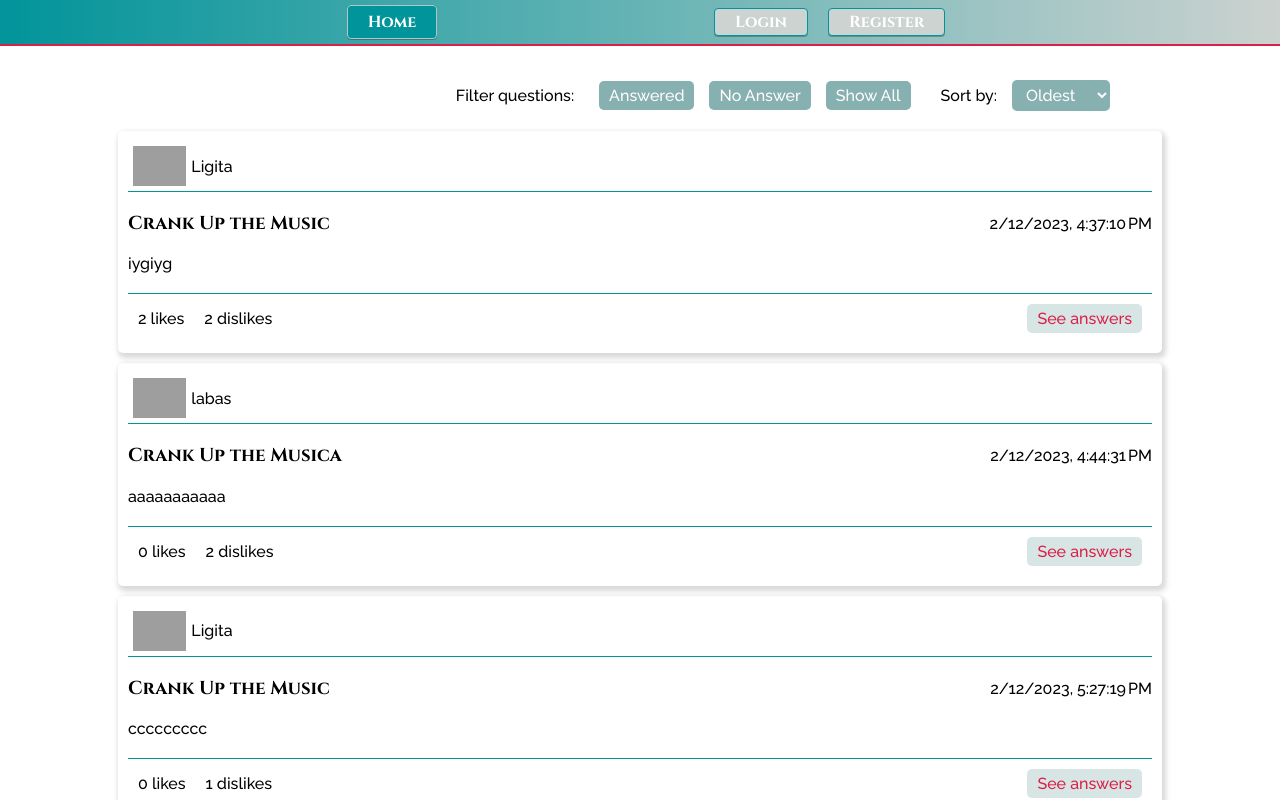
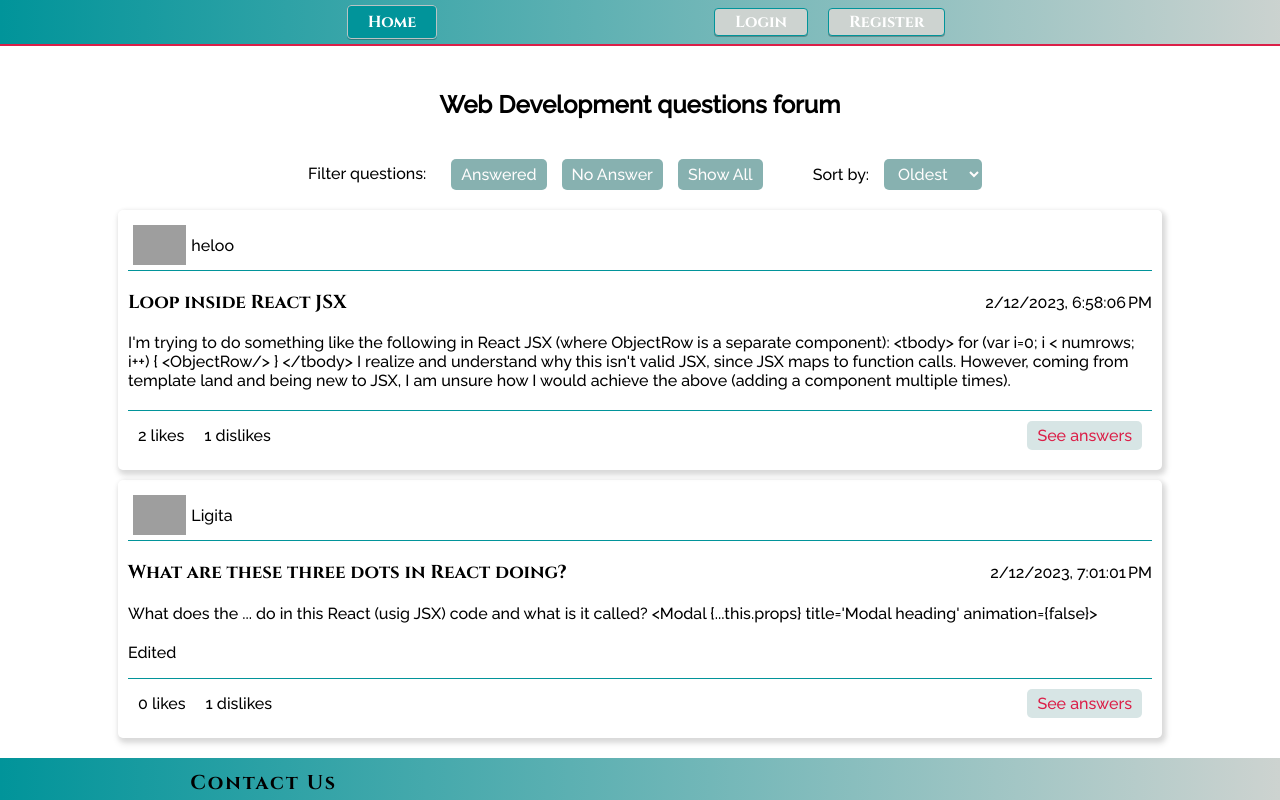
Before and after one commit to ligitaZA/Galutinis-Atsiskaitymas, a React (Create React App) app: page / in a window 1280 px wide. Shown: the top 800 px of the page. Built offline with nearby package versions, Linux system fonts and the light colour scheme; data requests are answered from the project's data file; grey boxes are pictures that could not be loaded.

Commit message:
minor style shanges

```diff
--- a/src/components/Menu/Header.jsx
+++ b/src/components/Menu/Header.jsx
@@ -2,7 +2,7 @@ import UserContext from '../../context/UserContext';
 import { useContext } from 'react';
 import { Link, Outlet } from 'react-router-dom';
 import User from '../User/User';
-import Footer from '../Footer';
+import Footer from '../Footer'
 
 const Header = () => {
   const { loggedInUser } = useContext(UserContext);
@@ -15,7 +15,6 @@ const Header = () => {
             <div className="logo">
               <Link to="/">Home
               </Link></div>
-
             <div className='formsBtns'>
               <Link to='/login' className='login'>Login</Link>
               <Link to='/register' className='register'>Register</Link>
--- a/src/components/Menu/Login.jsx
+++ b/src/components/Menu/Login.jsx
@@ -29,7 +29,7 @@ const LogIn = () => {
   return (
     <>
       <div className="logIn">
-        <h2>Log in</h2>
+        <h2>Log</h2>
         <div className="loginForm">
           <Formik
           initialValues={{
--- a/src/components/Questions/Questions.jsx
+++ b/src/components/Questions/Questions.jsx
@@ -49,7 +49,9 @@ const Questions = () => {
   return (
     <>
       <div className="filter-container">
-        <div className="buttons">
+        <h2>Web Development questions forum</h2>
+        <div className="lower">
+          <div className="buttons">
           <p>Filter questions:</p>
           <button onClick={answeredQuestions}>Answered</button>
           <button onClick={unansweredQuestions}>No Answer</button>
@@ -65,6 +67,8 @@ const Questions = () => {
             <option value="desc">Newest</option>
           </select>
         </div>
+        </div>
+
 
       </div>
       <div className="questions-container">
--- a/src/components/User/User.jsx
+++ b/src/components/User/User.jsx
@@ -28,7 +28,6 @@ const User = () => {
             className="userAvatar"
           />
           <span>{loggedInUser.userName}</span>
-
         <button className="logOut" onClick={() => logOutUser()}>Log Out</button>
         </div>
 
--- a/src/data.json
+++ b/src/data.json
@@ -27,34 +27,24 @@
   ],
   "questions": [
     {
-      "title": "Crank Up the Music",
-      "question": "iygiyg",
+      "title": "Loop inside React JSX",
+      "question": "I'm trying to do something like the following in React JSX (where ObjectRow is a separate component):  <tbody>     for (var i=0; i < numrows; i++) {         <ObjectRow/>     }  </tbody> I realize and understand why this isn't valid JSX, since JSX maps to function calls. However, coming from template land and being new to JSX, I am unsure how I would achieve the above (adding a component multiple times).",
       "isEdited": false,
-      "id": 1676212630944,
-      "userId": 1,
+      "id": 1676221086426,
+      "userId": 1676213157602,
       "likes": 2,
-      "dislikes": 2,
-      "sortByTime": "2/12/2023, 4:37:10 PM"
+      "dislikes": 1,
+      "sortByTime": "2/12/2023, 6:58:06 PM"
     },
     {
-      "title": "Crank Up the Musica",
-      "question": "aaaaaaaaaaa",
-      "isEdited": false,
-      "id": 1676213071585,
-      "userId": 1675691867162,
-      "likes": 0,
-      "dislikes": 2,
-      "sortByTime": "2/12/2023, 4:44:31 PM"
-    },
-    {
-      "title": "Crank Up the Music",
-      "question": "ccccccccc",
-      "isEdited": false,
-      "id": 1676215639361,
+      "title": "What are these three dots in React doing?",
+      "question": "What does the ... do in this React (usig JSX) code and what is it called?\n\n<Modal {...this.props} title='Modal heading' animation={false}>",
       "userId": 1,
+      "isEdited": true,
       "likes": 0,
       "dislikes": 1,
-      "sortByTime": "2/12/2023, 5:27:19 PM"
+      "sortByTime": "2/12/2023, 7:01:01 PM",
+      "id": 1676221261393
     }
   ],
   "answers": [
@@ -246,6 +236,33 @@
       "edited": false,
       "likes": 1,
       "dislikes": 1
+    },
+    {
+      "postId": "1676221086426",
+      "userId": 1676213157602,
+      "content": "Think of it like you're just calling JavaScript functions. You can't use a for loop where the arguments to a function call would go:  return tbody(     for (let i = 0; i < numrows; i++) {         ObjectRow()     }  ) See how the function tbody is being passed a for loop as an argument – leading to a syntax error.  But you can make an array, and then pass that in as an argument:  const rows = []; for (let i = 0; i < numrows; i++) {     rows.push(ObjectRow()); } return tbody(rows);",
+      "id": 1676221104947,
+      "edited": false,
+      "likes": 0,
+      "dislikes": 1
+    },
+    {
+      "id": 1676221183311,
+      "postId": "1676221086426",
+      "userId": 1,
+      "edited": true,
+      "content": "You might want to checkout React Templates, which does let you use JSX-style templates in React, with a few directives (such as rt-repeat).  Your example, if you used react-templates, would be:  <tbody>      <ObjectRow rt-repeat=\"obj in objects\"/> </tbody>",
+      "likes": 0,
+      "dislikes": 0
+    },
+    {
+      "id": 1676222316353,
+      "postId": "1676221261393",
+      "userId": 1676213157602,
+      "edited": true,
+      "content": "xxxxxxxxxxxx",
+      "likes": 1,
+      "dislikes": 1
     }
   ]
 }
--- a/src/styles/questions.css
+++ b/src/styles/questions.css
@@ -2,7 +2,7 @@
 
 .filter-container {
   display: flex;
-  justify-content: flex-end;
+  justify-content: center;
   flex-wrap: wrap;
   align-items: center;
   gap: 30px;
@@ -309,3 +309,7 @@ h2 {
   flex-direction: column;
   align-items: center;
 }
+.lower {
+  display: flex;
+  gap: 50px;
+}
```
